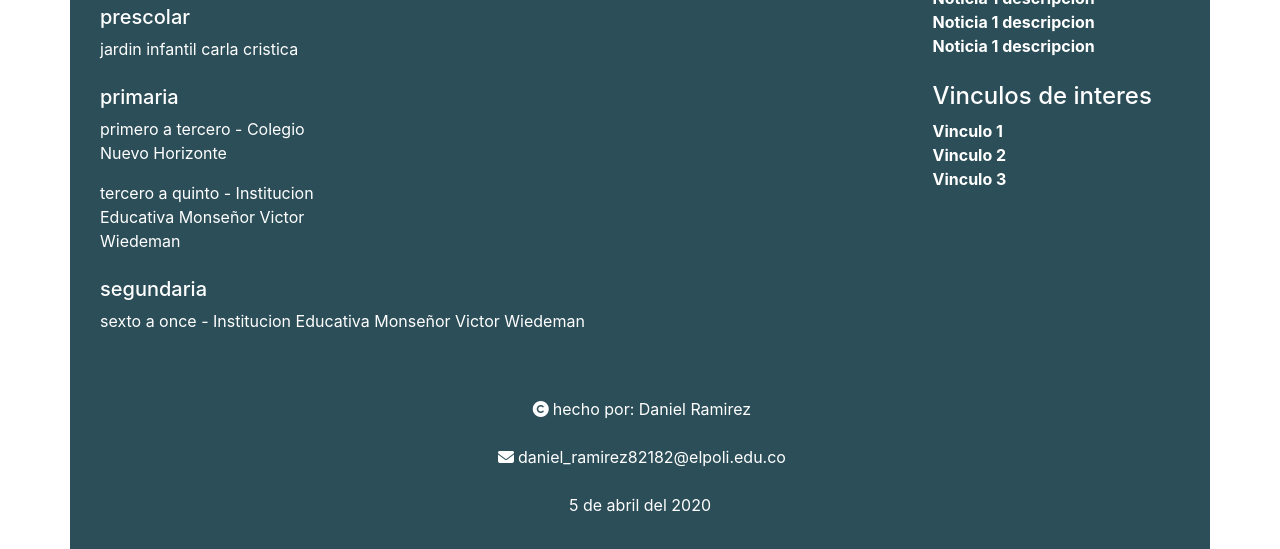
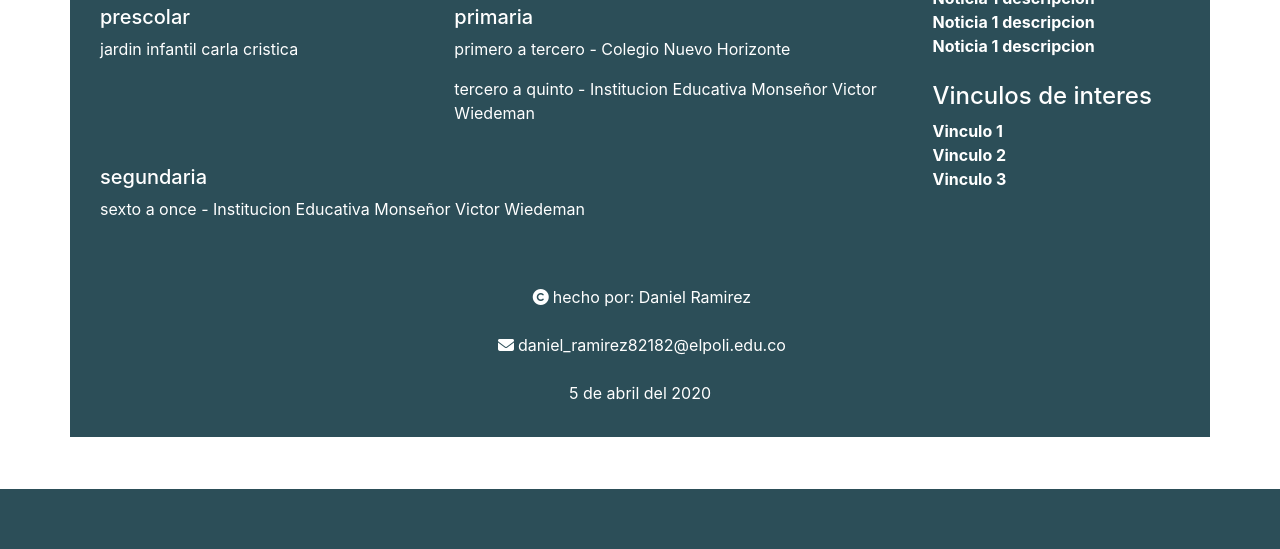
Before and after one commit to DanielRamirez1023/primer-bootstrap, a plain HTML site: page secciones/Estudios.html in a window 1280 px wide. Shown: the part 311-860 px from the top of the page. After the commit the page ends 800 px from the top, so only its background shows below. Drawn offline with Linux system fonts and the light colour scheme.

Commit message:
Seccion de estudios ajustada

```diff
--- a/css/style.css
+++ b/css/style.css
@@ -21,8 +21,6 @@
 h2{
     text-align: center;
 }
-
-
 
 .buscador {
     width: 100%;
@@ -70,12 +68,17 @@ p b{
     color: #ffde62;
 }
 
+.preescolar-y-primaria {
+    display: flex;
+    justify-content: space-between;
+}
+
 #prescolar{
-    width: 33.3%;
+    width: 50%;
     margin: 0;
 }
 
-#primaria{
+/* #primaria{
     width: 30%;
     margin: 0;
-}
+} */
--- a/secciones/Estudios.html
+++ b/secciones/Estudios.html
@@ -69,16 +69,17 @@
                             <div class="row home-columna my-5">
                                 <div class="col-lg-9 ">
                                     <h2><i class="fas fa-graduation-cap mx-1 my-2"></i>Estudios</h2>
-
+                                    <div class="preescolar-y-primaria">
                                         <div id="prescolar">
                                         <h5> prescolar </h5>
                                         <p> jardin infantil carla cristica</p>
                                         </div>
 
-                                    <div id="primaria" class="mt-4">
+                                        <div id="primaria">
                                             <h5> primaria </h5>
                                             <p>primero a tercero - Colegio Nuevo Horizonte</p>
                                             <p>tercero a quinto - Institucion Educativa Monseñor Victor Wiedeman</p>
+                                        </div>
                                     </div>
 
                                     <div class="mt-4">
```
Lines whose indentation alone changed are shown as unchanged.
